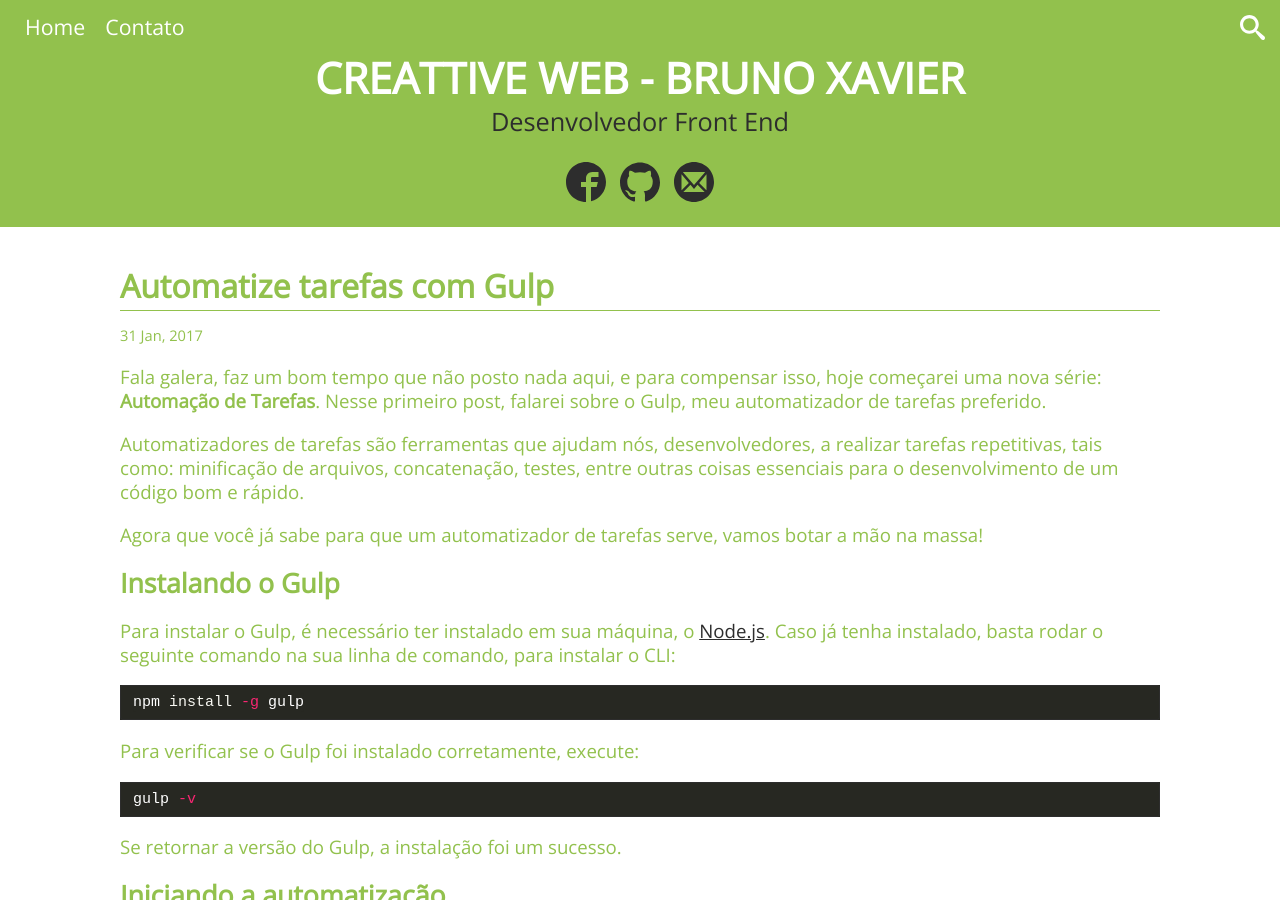
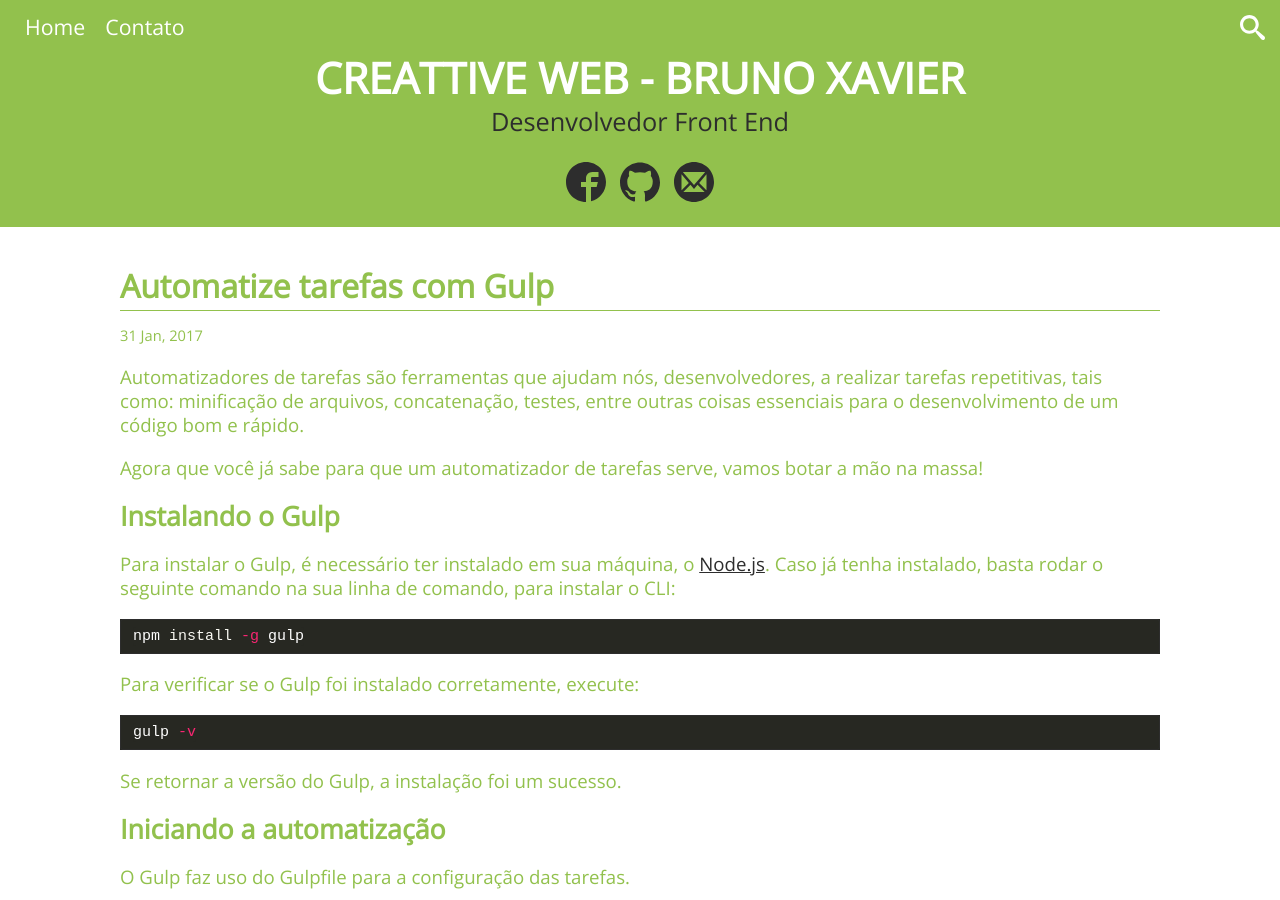
Before and after one commit to brunoxavierweb/Blog-Bruno-Xavier, a Jekyll site: the page built from _posts/2017-01-27-automatize-tarefas-com-gulp.markdown, in a window 1280 px wide and 900 px high. Built offline with Jekyll 4.4.1, drawn with Linux system fonts in a browser that asks for light colours; comment, search, counter and statistics services are not loaded.

Commit message:
Atualizando

```diff
--- a/_posts/2017-01-27-automatize-tarefas-com-gulp.markdown
+++ b/_posts/2017-01-27-automatize-tarefas-com-gulp.markdown
@@ -12,9 +12,6 @@ categories:
 - Automação de Tarefas
 permalink: /automatize-tarefas-com-gulp/
 ---
-
-Fala galera, faz um bom tempo que não posto nada aqui, e para compensar isso, hoje começarei uma nova série: **Automação de Tarefas**. Nesse primeiro post, falarei sobre o Gulp, meu automatizador de tarefas preferido.
-
 Automatizadores de tarefas são ferramentas que ajudam nós, desenvolvedores, a realizar tarefas repetitivas, tais como: minificação de arquivos, concatenação, testes, entre outras coisas essenciais para o desenvolvimento de um código bom e rápido.
 
 Agora que você já sabe para que um automatizador de tarefas serve, vamos botar a mão na massa!
```
